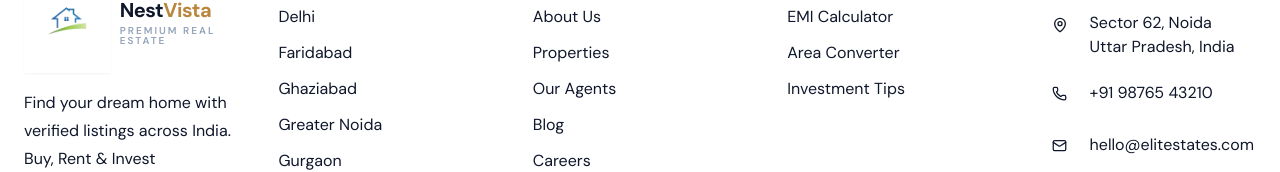
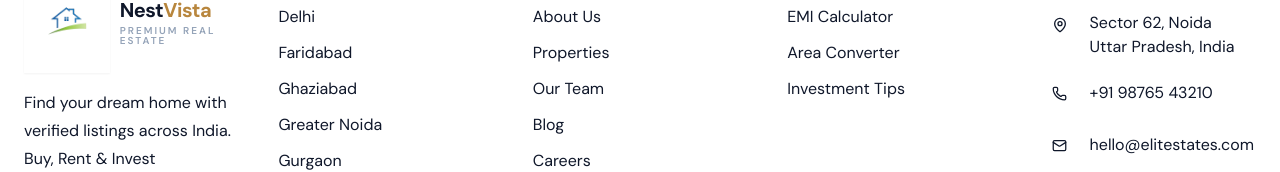
Before and after one commit to DipakSingh0111/real-estate-app, a Next.js app: page / in a window 1280 px wide. Shown: the part 6420-6592 px from the top of the page. Built offline with nearby package versions, Linux system fonts and the light colour scheme.

Commit message:
update the footer component

```diff
--- a/app/components/Footer.tsx
+++ b/app/components/Footer.tsx
@@ -93,7 +93,7 @@ export default function Footer() {
               {[
                 { label: "About Us", href: "/aboutus" },
                 { label: "Properties", href: "/properties" },
-                { label: "Our Agents", href: "/ourteam" },
+                { label: "Our Team", href: "/ourteam" },
                 { label: "Blog", href: "/blog" },
                 { label: "Careers", href: "/careers" },
                 { label: "Privacy Policy", href: "#privacy" },
```
